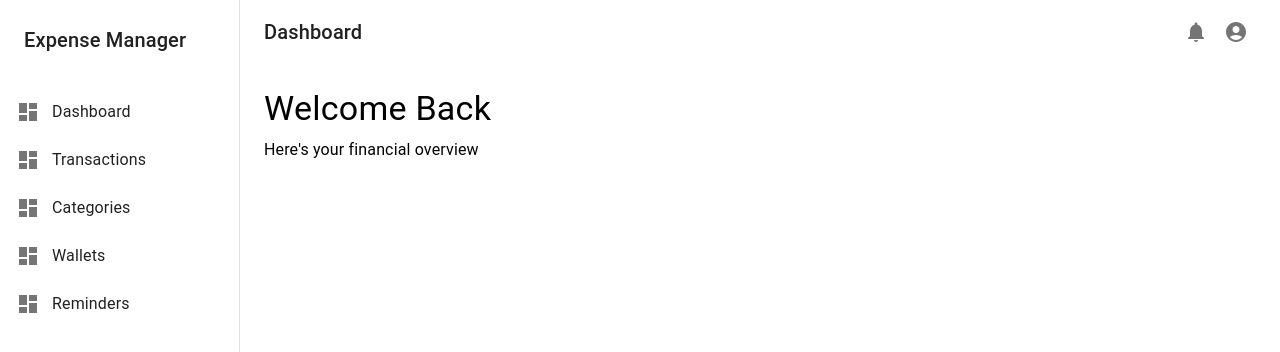
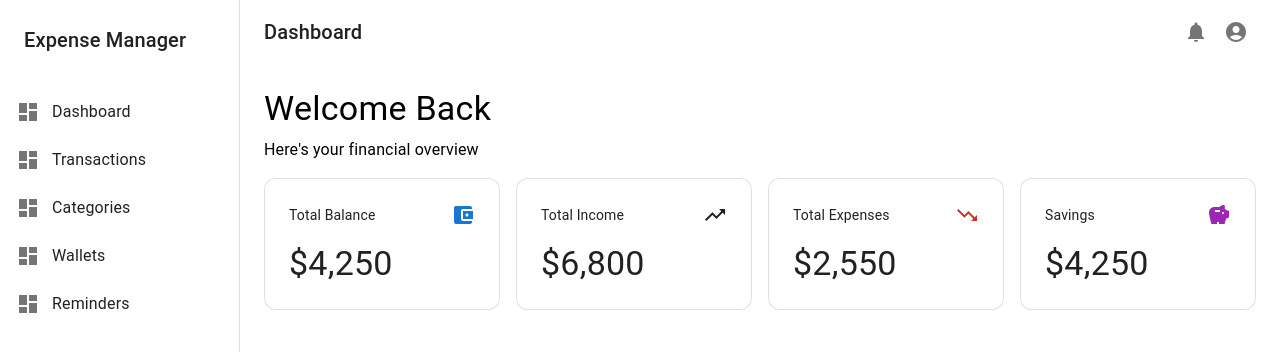
Before and after one commit to mirzakhani2003-del/Expense-Manager, a React (Vite) app: page / in a window 1280 px wide. Shown: the top 352 px of the page. Built offline with nearby package versions, Linux system fonts and the light colour scheme.

Commit message:
Add financial summary cards

```diff
--- a/src/components/dashboard/SummaryCard.jsx
+++ b/src/components/dashboard/SummaryCard.jsx
@@ -0,0 +1,35 @@
+import { Box, Paper, Typography } from "@mui/material";
+
+const SummaryCard = ({ title, amount, icon }) => {
+  return (
+    <Paper
+      elevation={0}
+      sx={{
+        p: 3,
+        borderRadius: 3,
+        border: "1px solid",
+        borderColor: "divider",
+        height: "100%",
+      }}
+    >
+      <Box
+        sx={{
+          display: "flex",
+          alignItems: "Center",
+          justifyContent: "space-between",
+        }}
+      >
+        <Typography color="text.secondary" variant="body2">
+          {title}
+        </Typography>
+        {icon}
+      </Box>
+
+      <Typography variant="h4" fontWeigth="bold" sx={{ mt: 2 }}>
+        {amount}
+      </Typography>
+    </Paper>
+  );
+};
+
+export default SummaryCard;
--- a/src/pages/Dashboard.jsx
+++ b/src/pages/Dashboard.jsx
@@ -1,4 +1,9 @@
 import { Box, Typography } from "@mui/material";
+import AccountBalanceWalletIcon from "@mui/icons-material/AccountBalanceWallet";
+import TrendingDownIcon from "@mui/icons-material/TrendingDown";
+import TrendingUpIcon from "@mui/icons-material/TrendingUp";
+import SavingsIcon from "@mui/icons-material/Savings";
+import SummaryCard from "../components/dashboard/SummaryCard";
 
 const Dashboard = () => {
   return (
@@ -10,6 +15,24 @@ const Dashboard = () => {
       <Typography color="text.secondary" sx={{ mt: 1 }}>
         Here's your financial overview
       </Typography>
+
+      <Box
+        sx={{
+          display: "grid",
+          gridTemplateColumns: {
+            xs: "1fr",
+            sm: "repeat(2, 1fr)",
+            lg: "repeat(4, 1fr)",
+          },
+          gap: 2,
+          mt: 2,
+        }}
+      >
+        <SummaryCard title="Total Balance" amount="$4,250" icon={<AccountBalanceWalletIcon color="primary" />} />
+        <SummaryCard title="Total Income" amount="$6,800" icon={<TrendingUpIcon color="succes" />} />
+        <SummaryCard title="Total Expenses" amount="$2,550" icon={<TrendingDownIcon color="error" />} />
+        <SummaryCard title="Savings" amount="$4,250" icon={<SavingsIcon color="secondary" />} />
+      </Box>
     </Box>
   );
 };
```
